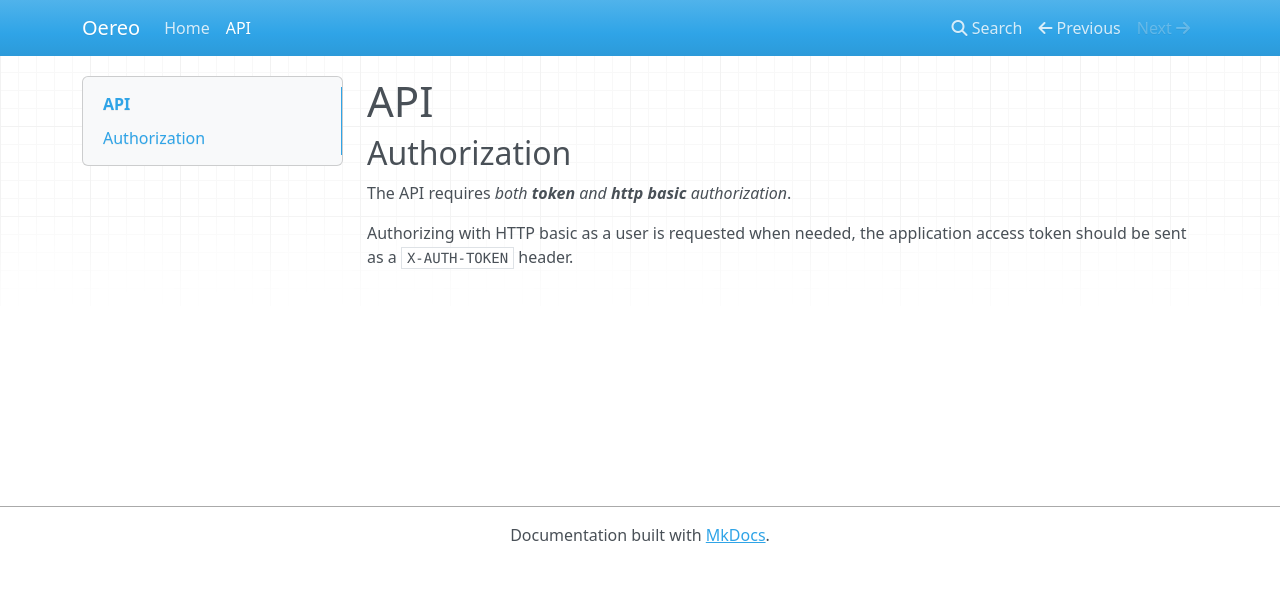
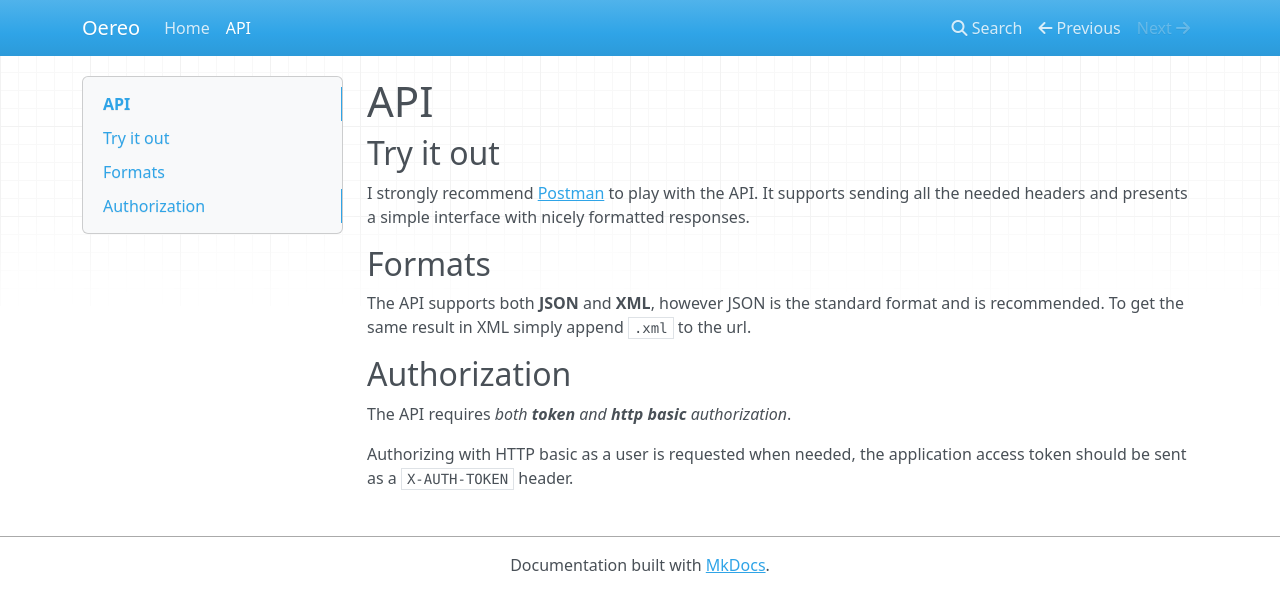
Before and after one commit to jsborjesson/oereo, an MkDocs documentation site: the page built from docs/api.md, in a window 1280 px wide. Shown: the top 612 px of the page. Built offline with MkDocs 1.6.1, drawn with Linux system fonts in a browser that asks for light colours; nearby versions of some CDN libraries; old or Windows-style settings are respelled for this version of MkDocs.

Commit message:
Postman and formats

```diff
--- a/docs/api.md
+++ b/docs/api.md
@@ -1,4 +1,16 @@
 # API
+
+## Try it out
+
+I strongly recommend [Postman](https://chrome.google.com/webstore/detail/postman-rest-client/fdmmgilgnpjigdojojpjoooidkmcomcm?hl=en)
+to play with the API. It supports sending all the needed headers and presents a
+simple interface with nicely formatted responses.
+
+## Formats
+
+The API supports both **JSON** and **XML**, however JSON is the standard format
+and is recommended. To get the same result in XML simply append `.xml` to the
+url.
 
 ## Authorization
 
```
